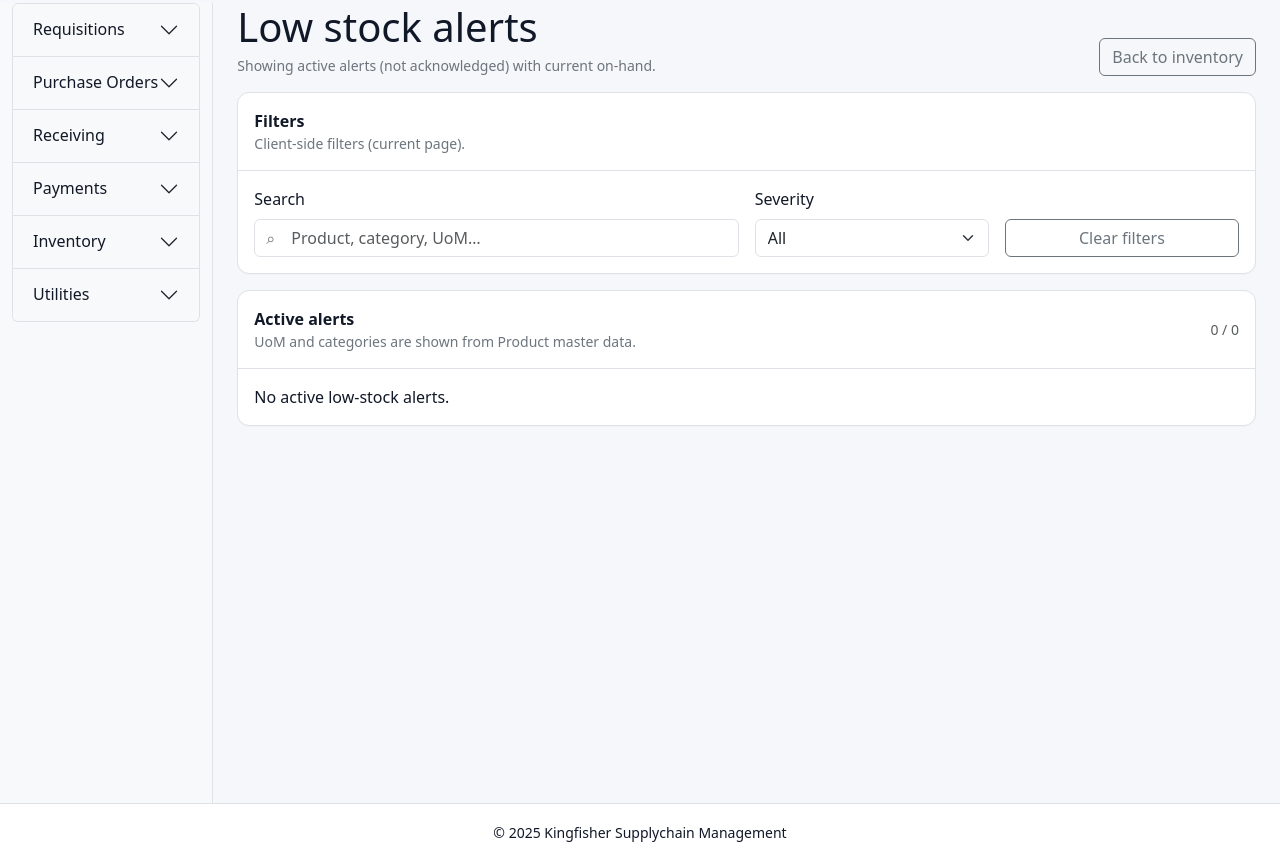
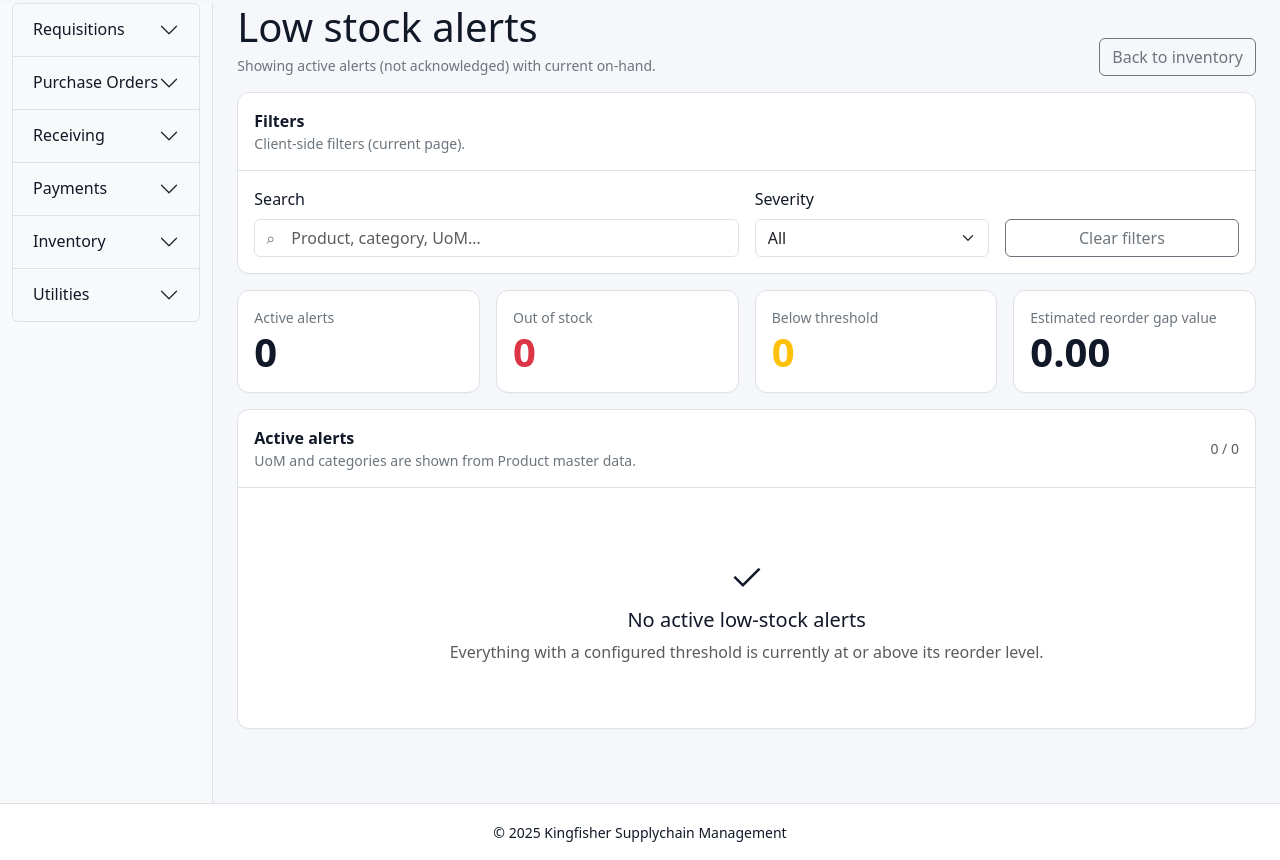
Before and after one commit to KiishiAD/kingfisher_inventory_management, a Django app: page /supplychain/inventory/low-stock/ in a window 1280 px wide. Shown: the part 93-953 px from the top of the page. Run offline with Django 5.2, Linux system fonts and the light colour scheme; the visitor is signed in with stand-in values (Sample User, id 1); data that the repository does not hold is empty; some libraries are stand-ins or nearby versions.

Commit message:
Add low-stock triage actions

```diff
--- a/supplychain_test/supplychain/templates/supplychain/inventory/low_stock.html
+++ b/supplychain_test/supplychain/templates/supplychain/inventory/low_stock.html
@@ -51,6 +51,33 @@
   </div>
 </div>
 
+<div class="row g-3 mb-3">
+  <div class="col-12 col-md-3">
+    <div class="po-card h-100 p-3">
+      <div class="po-help">Active alerts</div>
+      <div class="display-6 fw-semibold po-mono">{{ total_alerts }}</div>
+    </div>
+  </div>
+  <div class="col-12 col-md-3">
+    <div class="po-card h-100 p-3">
+      <div class="po-help">Out of stock</div>
+      <div class="display-6 fw-semibold po-mono text-danger">{{ out_of_stock_count }}</div>
+    </div>
+  </div>
+  <div class="col-12 col-md-3">
+    <div class="po-card h-100 p-3">
+      <div class="po-help">Below threshold</div>
+      <div class="display-6 fw-semibold po-mono text-warning">{{ below_threshold_count }}</div>
+    </div>
+  </div>
+  <div class="col-12 col-md-3">
+    <div class="po-card h-100 p-3">
+      <div class="po-help">Estimated reorder gap value</div>
+      <div class="display-6 fw-semibold po-mono">{{ estimated_reorder_value|floatformat:2 }}</div>
+    </div>
+  </div>
+</div>
+
 <div class="po-card">
   <div class="po-card-header px-3 py-3 d-flex justify-content-between align-items-center">
     <div>
@@ -74,9 +101,10 @@
               <th>Categories</th>
               <th class="text-end" style="width: 160px;">On hand</th>
               <th class="text-end" style="width: 160px;">Threshold</th>
+              <th class="text-end" style="width: 160px;">Reorder gap</th>
               <th style="width: 160px;">Severity</th>
               <th style="min-width: 160px;">Triggered</th>
-              <th style="width: 90px;" class="text-end">Action</th>
+              <th style="width: 180px;" class="text-end">Action</th>
             </tr>
           </thead>
           <tbody>
@@ -115,6 +143,11 @@
                   <span class="text-muted small">{{ p.uom.code }}</span>
                 </td>
 
+                <td class="text-end">
+                  <span class="po-mono">{{ a.reorder_gap|floatformat:2 }}</span>
+                  <span class="text-muted small">{{ p.uom.code }}</span>
+                </td>
+
                 <td>
                   {% if a.current_on_hand <= 0 %}
                     <span class="badge bg-dark">Out of stock</span>
@@ -128,9 +161,20 @@
                 </td>
 
                 <td class="text-end">
-                  <a class="btn btn-sm btn-outline-primary" href="{% url 'supplychain:inventory-detail' p.id %}">
-                    View
-                  </a>
+                  <div class="d-flex justify-content-end gap-2">
+                    <a class="btn btn-sm btn-outline-primary" href="{% url 'supplychain:inventory-detail' p.id %}">
+                      View
+                    </a>
+                    {% if can_acknowledge_lowstock %}
+                      <form method="post" class="d-inline">
+                        {% csrf_token %}
+                        <input type="hidden" name="alert_id" value="{{ a.id }}">
+                        <button type="submit" class="btn btn-sm btn-outline-success">
+                          Ack
+                        </button>
+                      </form>
+                    {% endif %}
+                  </div>
                 </td>
               </tr>
               {% endwith %}
@@ -143,7 +187,11 @@
         No alerts match your filters (on this page).
       </div>
     {% else %}
-      <p class="mb-0">No active low-stock alerts.</p>
+      <div class="text-center py-5">
+        <div class="display-6 mb-2">✓</div>
+        <h2 class="h5">No active low-stock alerts</h2>
+        <p class="text-muted mb-0">Everything with a configured threshold is currently at or above its reorder level.</p>
+      </div>
     {% endif %}
   </div>
 </div>
--- a/supplychain_test/supplychain/views/inventory_views.py
+++ b/supplychain_test/supplychain/views/inventory_views.py
@@ -3,14 +3,17 @@
 from decimal import Decimal
 
 from django import forms
+from django.contrib import messages
 from django.contrib.auth.mixins import LoginRequiredMixin, PermissionRequiredMixin
+from django.core.exceptions import PermissionDenied
 from django.core.paginator import Paginator
 from django.db.models import (
     Sum, Case, When, F, DecimalField, Value,
     OuterRef, Subquery, DateTimeField
 )
 from django.db.models.functions import Coalesce
-from django.shortcuts import get_object_or_404, render
+from django.shortcuts import get_object_or_404, redirect, render
+from django.utils import timezone
 from django.views import View
 from django.views.generic import ListView
 
@@ -149,12 +152,12 @@ class LowStockDashboardView(LoginRequiredMixin, PermissionRequiredMixin, View):
     """
     permission_required = "supplychain.view_inventory"
 
-    def get(self, request):
-        alerts = (
+    def _active_alerts_with_quantities(self):
+        alerts = list(
             LowStockAlert.objects
             .filter(acknowledged=False)
             .select_related("product", "product__uom")
-            .prefetch_related("product__categories")
+            .prefetch_related("product__categories", "product__vendors")
             .order_by("acknowledged", "-triggered_at")
         )
 
@@ -169,13 +172,45 @@ class LowStockDashboardView(LoginRequiredMixin, PermissionRequiredMixin, View):
         )
         on_hand_map = {row["product_id"]: row["qty"] for row in on_hand_rows}
 
-        for a in alerts:
-            a.current_on_hand = on_hand_map.get(a.product_id, Decimal("0.00"))
+        for alert in alerts:
+            current = on_hand_map.get(alert.product_id, Decimal("0.00"))
+            alert.current_on_hand = current
+            alert.reorder_gap = max(alert.threshold - current, Decimal("0.00"))
+            alert.reorder_value = alert.reorder_gap * alert.product.unit_cost
+
+        return alerts
+
+    def get(self, request):
+        alerts = self._active_alerts_with_quantities()
+        out_of_stock_count = sum(1 for alert in alerts if alert.current_on_hand <= 0)
+        below_threshold_count = len(alerts) - out_of_stock_count
+        estimated_reorder_value = sum((alert.reorder_value for alert in alerts), Decimal("0.00"))
 
         return render(request, "supplychain/inventory/low_stock.html", {
             "section": "inventory",
             "alerts": alerts,
+            "total_alerts": len(alerts),
+            "out_of_stock_count": out_of_stock_count,
+            "below_threshold_count": below_threshold_count,
+            "estimated_reorder_value": estimated_reorder_value,
+            "can_acknowledge_lowstock": request.user.has_perm("supplychain.acknowledge_lowstock"),
         })
+
+    def post(self, request):
+        if not request.user.has_perm("supplychain.acknowledge_lowstock"):
+            raise PermissionDenied
+
+        alert = get_object_or_404(
+            LowStockAlert.objects.select_related("product"),
+            pk=request.POST.get("alert_id"),
+            acknowledged=False,
+        )
+        alert.acknowledged = True
+        alert.acknowledged_by = request.user
+        alert.acknowledged_at = timezone.now()
+        alert.save(update_fields=["acknowledged", "acknowledged_by", "acknowledged_at", "updated_at"])
+        messages.success(request, f"Acknowledged low-stock alert for {alert.product.name}.")
+        return redirect("supplychain:inventory-low-stock")
 
 
 class InventoryDetailView(LoginRequiredMixin, PermissionRequiredMixin, View):
```
Also changed, not shown: supplychain_test/supplychain/tests/test_view_coverage.py (+19 -0 lines).
